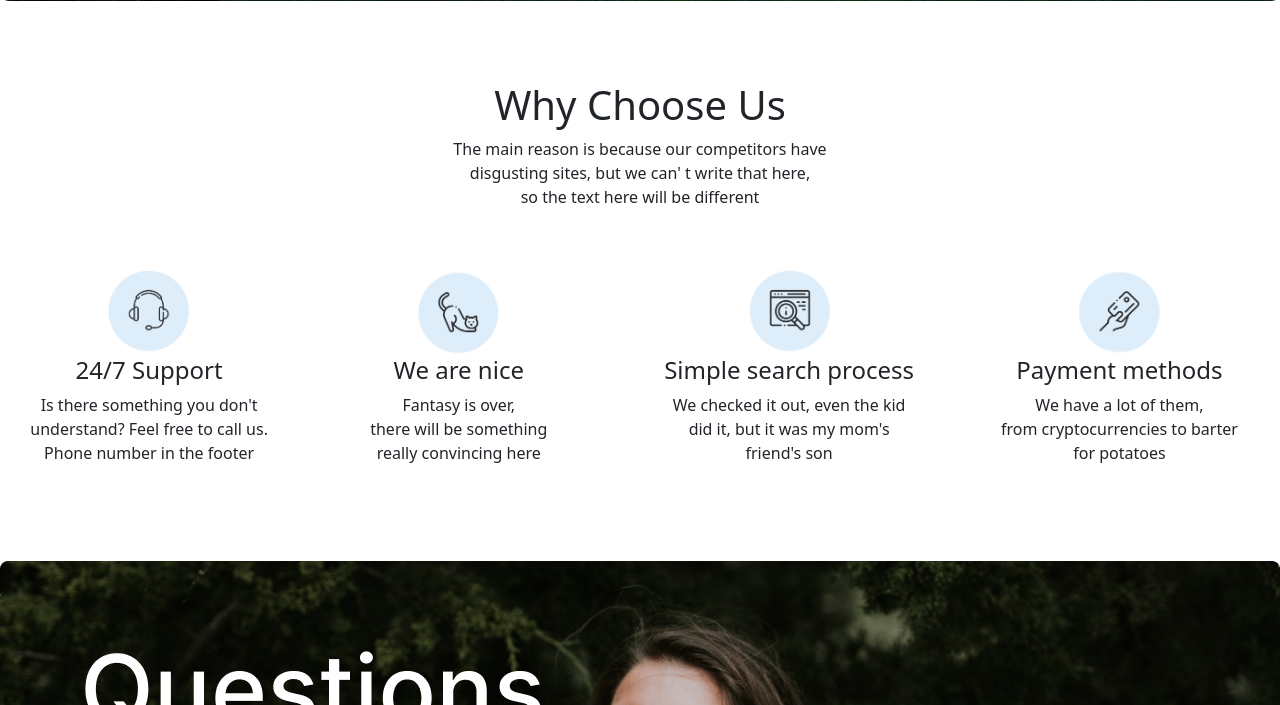
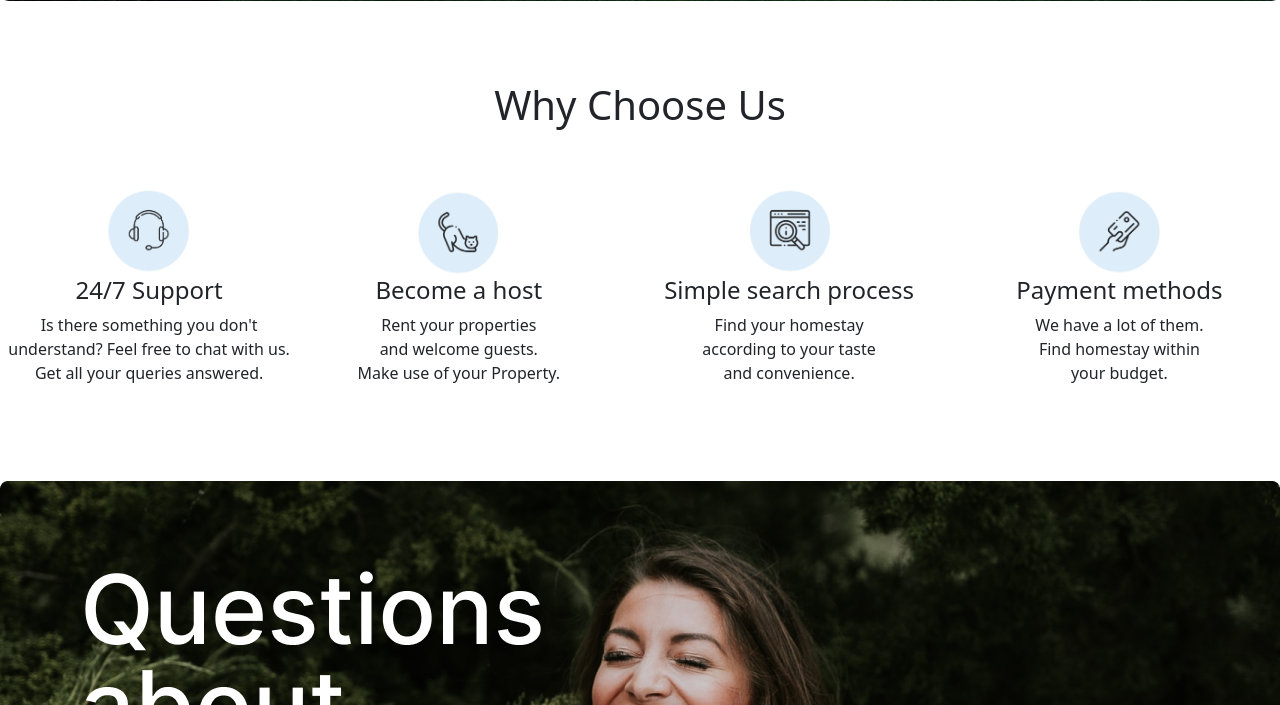
Before and after one commit to ruby222001/Travel_Nest, a Django app: page / in a window 1280 px wide. Shown: the part 915-1620 px from the top of the page. Run offline with Django 4.2, Linux system fonts and the light colour scheme; some libraries are stand-ins or nearby versions.

Commit message:
Update index.html

```diff
--- a/travelnest/templates/index.html
+++ b/travelnest/templates/index.html
@@ -34,28 +34,28 @@
     <div>
         <div class="top">
             <h1>Why Choose Us</h1>
-            <p>The main reason is because our competitors have<br/> disgusting sites, but we can' t write that here,<br/> so the text here will be different</p>
+
         </div>
         <div class="choose">
             <div class="about">
                 <img src="{% static 'images/headphone.png' %}"/>
                 <h4>24/7 Support</h4>
-                <p>Is there something you don't<br/> understand? Feel free to call us.<br/> Phone number in the footer</p>
+                <p>Is there something you don't<br/> understand? Feel free to chat with us.<br/> Get all your queries answered.</p>
             </div>
             <div class="about">
                 <img src="{% static 'images/cat.png' %}"/>
-                <h4>We are nice</h4>
-                <p>Fantasy is over,<br/> there will be something<br/> really convincing here</p>
+                <h4>Become a host</h4>
+                <p>Rent your properties<br/> and welcome guests. <br/> Make use of your Property. </p>
             </div>
             <div class="about">
                 <img src="{% static 'images/search.png' %}"/>
                 <h4>Simple search process</h4>
-                <p>We checked it out, even the kid<br/> did it, but it was my mom's<br/> friend's son</p>
+                <p>Find your homestay    <br/>according to  your taste <br/>and convenience.</p>
             </div>
             <div class="about">
                 <img src="{% static 'images/payment.png' %}"/>
                 <h4>Payment methods</h4>
-                <p>We have a lot of them,<br/> from cryptocurrencies to barter<br/> for potatoes</p>
+                <p>We have a lot of them.<br/> Find homestay within<br/> your budget. </p>
             </div>
         </div>
     </div>
```
